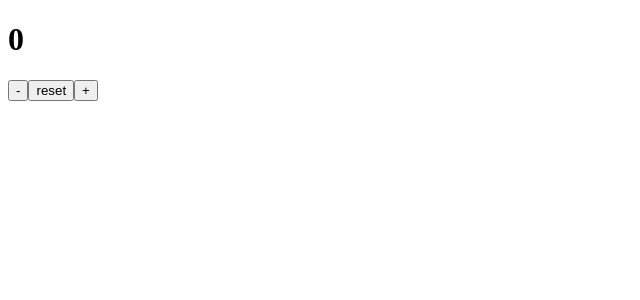
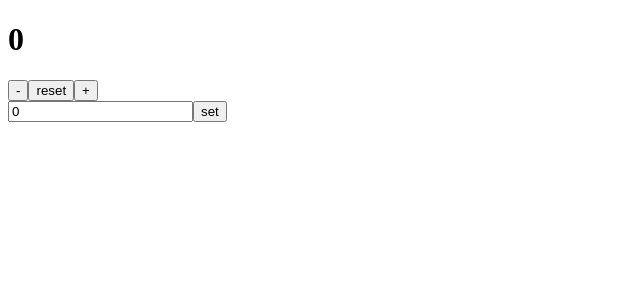
Before and after one commit to NazikAskhatova/react-redux, a React (Create React App) app: page / in a window 1280 px wide. Shown: the top 300 px of the page, without its empty margins (0-640 px from the left). Built offline with nearby package versions, Linux system fonts and the light colour scheme.

Commit message:
added CounterSet

```diff
--- a/src/Counter.js
+++ b/src/Counter.js
@@ -1,5 +1,6 @@
 import CounterControls from "./CounterControls";
 import CounterDisplay from "./CounterDisplay";
+import CounterSet from "./CounterSet"
 // import { useState } from "react";
 
 function Counter() {
@@ -7,6 +8,7 @@
     return <div className="Counter">
 <CounterDisplay/>
 <CounterControls/>
+<CounterSet/>
     </div>
     // const [counter, setCounter] = useState(0);
 
--- a/src/CounterControls.js
+++ b/src/CounterControls.js
@@ -7,6 +7,7 @@
       <button onClick={() => dispatch({ type: "counter/decrement" })}>-</button>
       <button onClick={() => dispatch({ type: "counter/reset" })}>reset</button>
       <button onClick={() => dispatch({ type: "counter/increment" })}>+</button>
+
 
     </div>
   );
--- /dev/null
+++ b/src/CounterSet.js
@@ -0,0 +1,20 @@
+import { useState } from "react";
+import { useDispatch } from "react-redux";
+
+
+function CounterControls() {
+    const [number, setNumber] = useState(0);
+  const dispatch = useDispatch();
+
+  return (
+    <div className="CounterSet">
+<input type="number"
+value={number}
+onChange={({ target }) => setNumber(target.value)} />
+
+<button onClick={() => dispatch({ type: "counter/set", payload: number })}>set</button>
+    </div>
+  );
+}
+
+export default CounterControls;
--- a/src/CounterSlice.js
+++ b/src/CounterSlice.js
@@ -17,6 +17,9 @@
     reset: function (store) {
         store.number = 0;
       },
+      set: function (store, action) {
+        store.number = action.payload;
+      },
 
   },
 });
```
